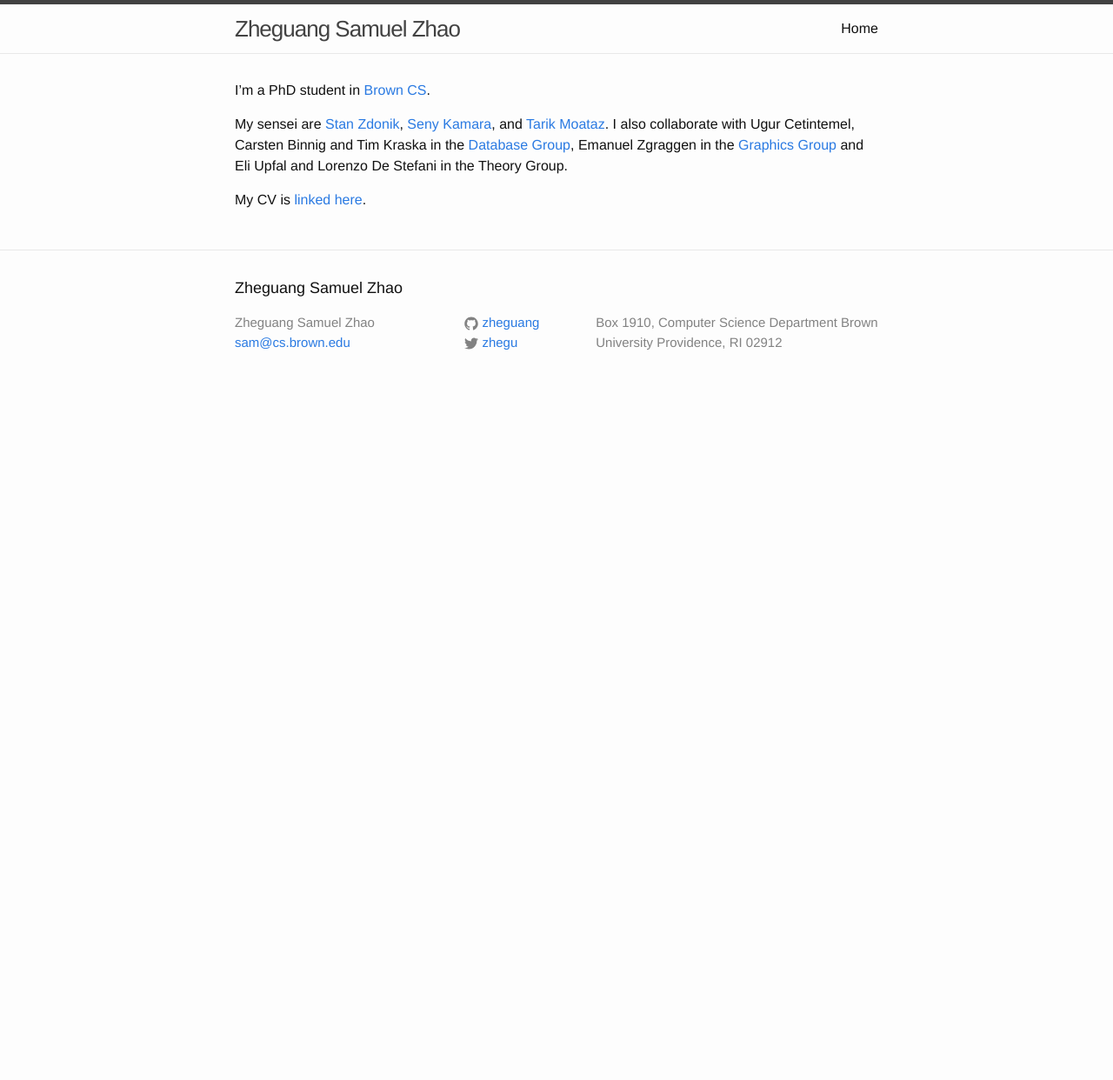
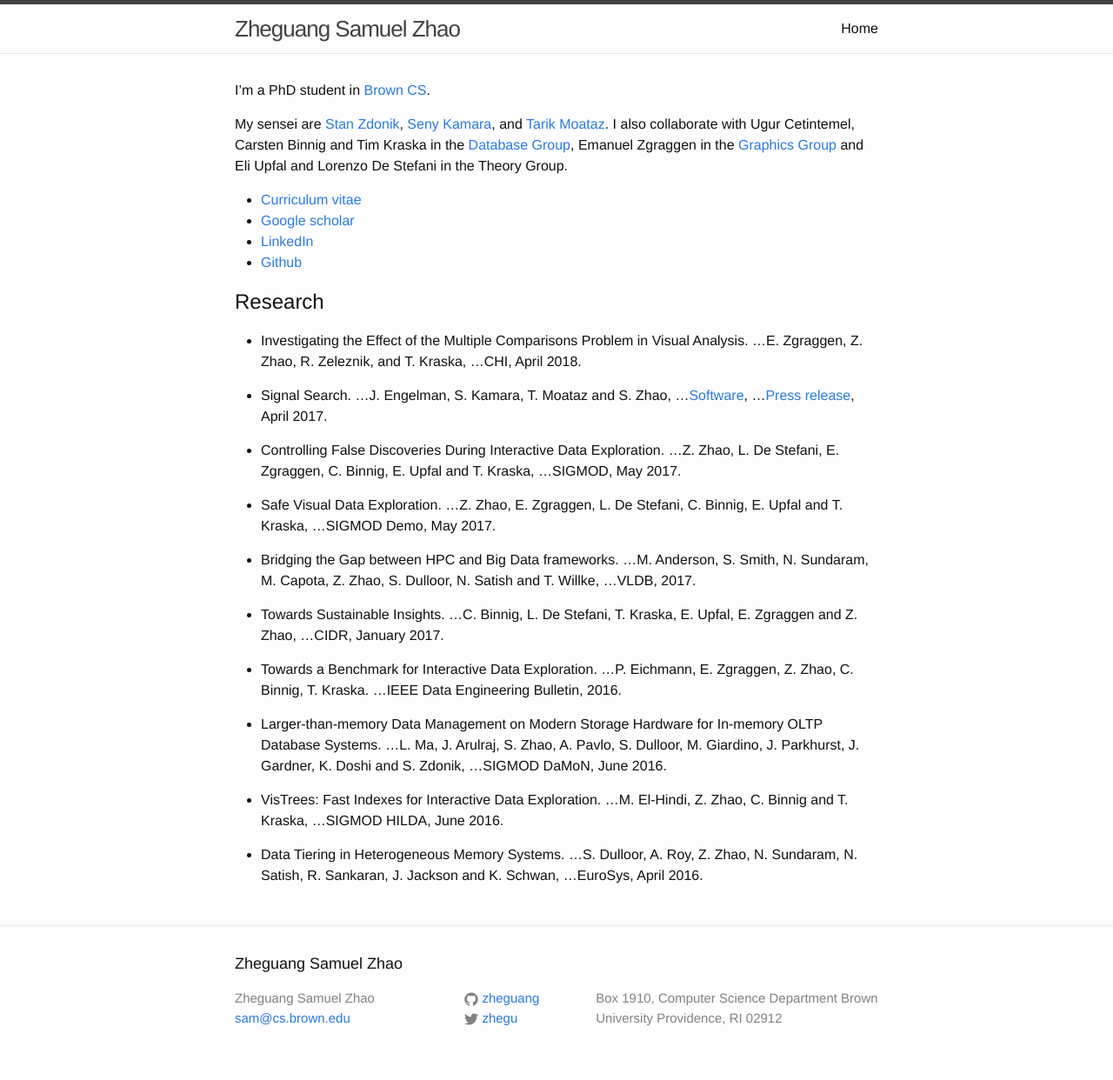
Before and after one commit to zheguang/zheguang.github.io, a Jekyll site: the page built from index.md, in a window 1280 px wide. Shown: the whole page at 87% size. Built offline with Jekyll 4.4.1, drawn with Linux system fonts in a browser that asks for light colours; before the commit the page ends 900 px from its top, so only the background shows below that.

Commit message:
index: add research

```diff
--- a/index.md
+++ b/index.md
@@ -3,8 +3,55 @@ layout: default
 title: Home
 ---
 
-I'm a PhD student in [Brown CS](http://cs.brown.edu).
+I'm a PhD student in [Brown CS](https://cs.brown.edu).
 
-My sensei are [Stan Zdonik](http://cs.brown.edu/~sbz/), [Seny Kamara](http://cs.brown.edu/~seny/), and [Tarik Moataz](http://cs.brown.edu/~tmoataz/). I also collaborate with Ugur Cetintemel, Carsten Binnig and Tim Kraska in the [Database Group](http://database.cs.brown.edu/), Emanuel Zgraggen in the [Graphics Group](http://graphics.cs.brown.edu/research/) and Eli Upfal and Lorenzo De Stefani in the Theory Group.
+My sensei are [Stan Zdonik](https://cs.brown.edu/~sbz/), [Seny Kamara](https://cs.brown.edu/~seny/), and [Tarik Moataz](https://cs.brown.edu/~tmoataz/). I also collaborate with Ugur Cetintemel, Carsten Binnig and Tim Kraska in the [Database Group](https://database.cs.brown.edu/), Emanuel Zgraggen in the [Graphics Group](https://graphics.cs.brown.edu/research/) and Eli Upfal and Lorenzo De Stefani in the Theory Group.
 
-My CV is [linked here](http://zheguang.github.io/cv/cv.pdf).
+* [Curriculum vitae](https://zheguang.github.io/cv/cv.pdf)
+* [Google scholar](https://goo.gl/DR8pSa)
+* [LinkedIn](https://www.linkedin.com/in/samuelzhao)
+* [Github](https://github.com/zheguang)
+
+Research
+--------
+
+* Investigating the Effect of the Multiple Comparisons Problem in Visual Analysis.
+...E. Zgraggen, Z. Zhao, R. Zeleznik, and T. Kraska,
+...CHI, April 2018.
+
+* Signal Search.
+...J. Engelman, S. Kamara, T. Moataz and S. Zhao,
+...[Software](https://github.com/encryptedsystems/Searchable-Signal-Android}{\tt https://github.com/encryptedsystems/Searchable-Signal-Android),
+...[Press release](https://esl.cs.brown.edu/blog/signal}{\tt https://esl.cs.brown.edu/blog/signal), April 2017.
+
+* Controlling False Discoveries During Interactive Data Exploration.
+...Z. Zhao, L. De Stefani, E. Zgraggen, C. Binnig, E. Upfal and T. Kraska,
+...SIGMOD, May 2017.
+
+* Safe Visual Data Exploration.
+...Z. Zhao, E. Zgraggen, L. De Stefani, C. Binnig, E. Upfal and T. Kraska,
+...SIGMOD Demo, May 2017.
+
+* Bridging the Gap between HPC and Big Data frameworks.
+...M. Anderson, S. Smith, N. Sundaram, M. Capota, Z. Zhao, S. Dulloor, N. Satish and T. Willke,
+...VLDB, 2017.
+
+* Towards Sustainable Insights.
+...C. Binnig, L. De Stefani, T. Kraska, E. Upfal, E. Zgraggen and Z. Zhao,
+...CIDR, January 2017.
+
+* Towards a Benchmark for Interactive Data Exploration.
+...P. Eichmann, E. Zgraggen, Z. Zhao, C. Binnig, T. Kraska.
+...IEEE Data Engineering Bulletin, 2016.
+
+* Larger-than-memory Data Management on Modern Storage Hardware for In-memory OLTP Database Systems.
+...L. Ma, J. Arulraj, S. Zhao, A. Pavlo, S. Dulloor, M. Giardino, J. Parkhurst, J. Gardner, K. Doshi and S. Zdonik,
+...SIGMOD DaMoN, June 2016.
+
+* VisTrees: Fast Indexes for Interactive Data Exploration.
+...M. El-Hindi, Z. Zhao, C. Binnig and T. Kraska,
+...SIGMOD HILDA, June 2016.
+
+* Data Tiering in Heterogeneous Memory Systems.
+...S. Dulloor, A. Roy, Z. Zhao, N. Sundaram, N. Satish, R. Sankaran, J. Jackson and K. Schwan,
+...EuroSys, April 2016.
```
